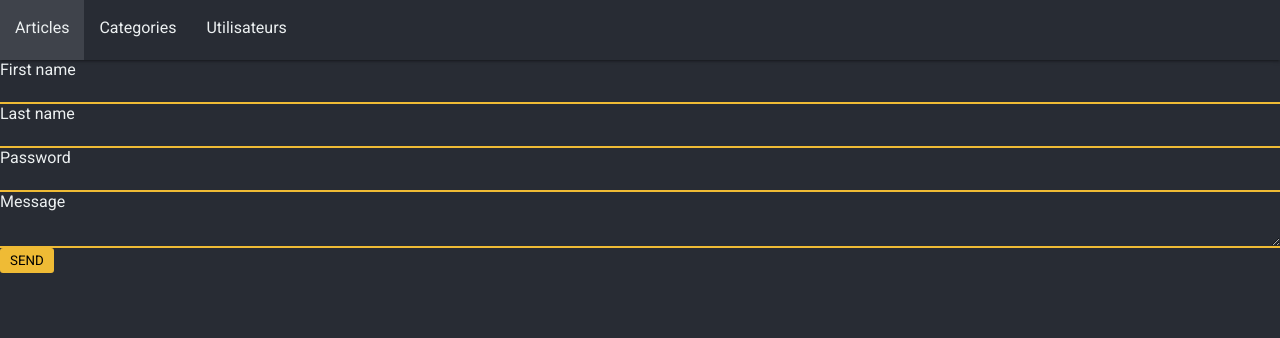
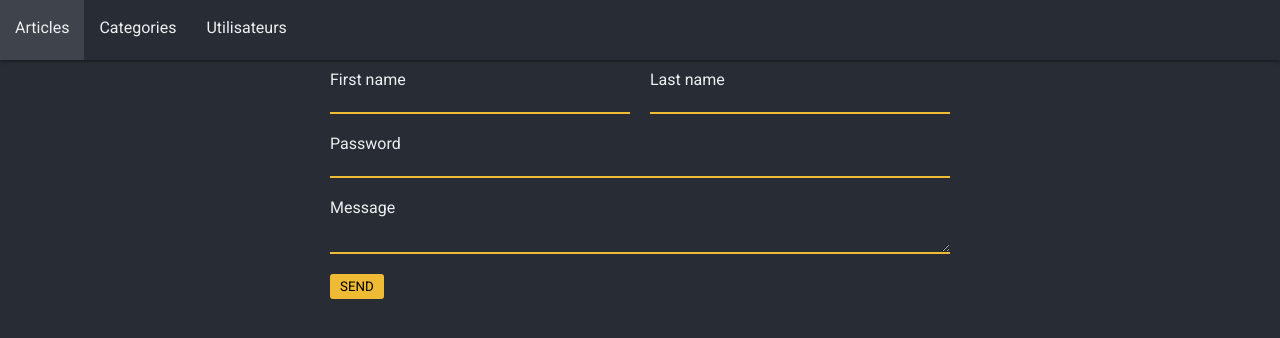
Before and after one commit to bouteillerAlan/blogBack, a React (Create React App) app: page /authors in a window 1280 px wide. Shown: the top 338 px of the page. Built offline with nearby package versions, Linux system fonts and the light colour scheme.

Commit message:
:construction: feat (form) : add class for grid test

```diff
--- a/src/view/Author.view.tsx
+++ b/src/view/Author.view.tsx
@@ -2,28 +2,30 @@ import React from 'react';
 
 const authorView: React.FunctionComponent = () => {
     return (
-        <section>
-            <div className="input-block">
+        <section className="container row">
+            <div className="input-block col-xs_6">
                 <label htmlFor="firstName">First name </label>
                 <input type="text" name="firstName" id="firstName"/>
             </div>
 
-            <div className="input-block">
+            <div className="input-block col-xs_6">
                 <label htmlFor="lastName">Last name </label>
                 <input type="text" name="lastName" id="lastName"/>
             </div>
 
-            <div className="input-block">
+            <div className="input-block col-xs_12 col-l_12">
                 <label htmlFor="password">Password </label>
                 <input type="password" name="password" id="password"/>
             </div>
 
-            <div className="input-block">
+            <div className="input-block col-xs_12 col-l_12">
                 <label htmlFor="password">Message </label>
                 <textarea name="message" id="message"> </textarea>
             </div>
 
-            <button className="submit">Send</button>
+            <div className="col-xs_12 col-l_12">
+                <button className="submit">Send</button>
+            </div>
 
         </section>
     )
```
